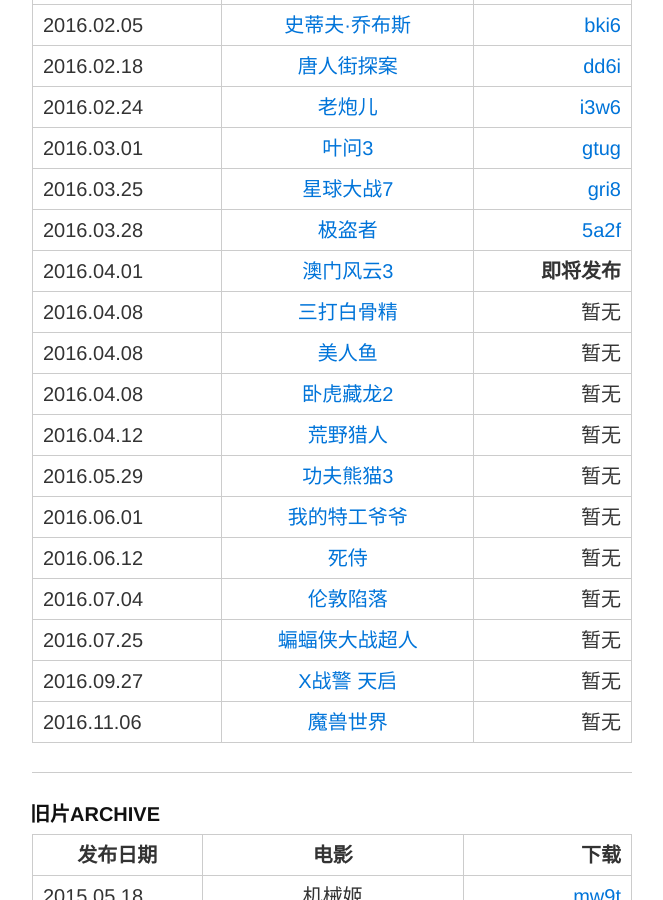
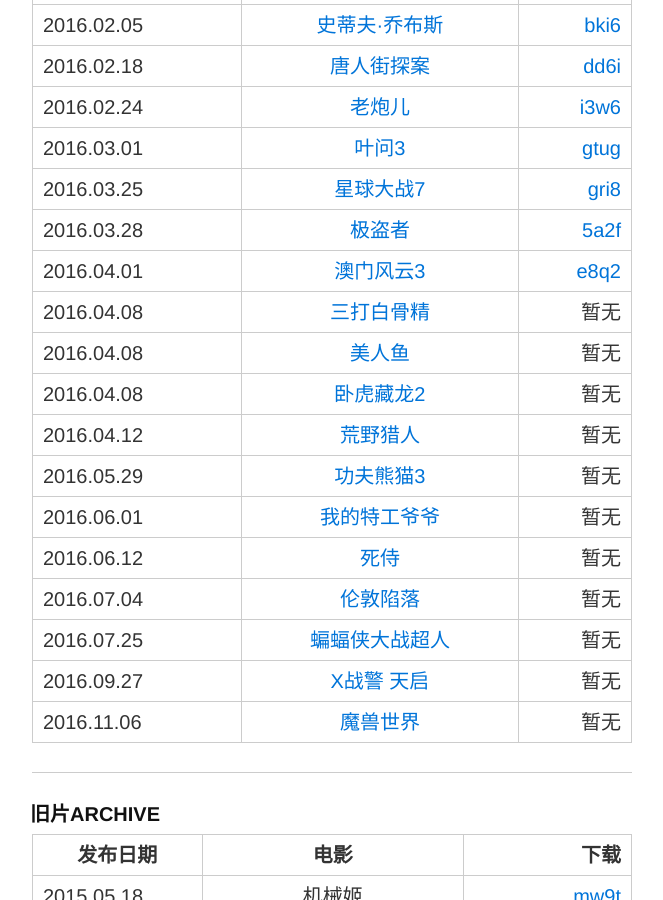
Before and after one commit to creeveliu/moviex.github.io, a Jekyll site: the page built from index.md, in a window 1280 px wide and 900 px high, scrolled down 421 px. Shown: the whole window, without its empty margins (308-971 px from the left). Built offline with Jekyll 4.4.1, drawn with Linux system fonts in a browser that asks for light colours; comment, search, counter and statistics services are not loaded.

Commit message:
Update index.md

```diff
--- a/index.md
+++ b/index.md
@@ -14,7 +14,7 @@
 | 2016.03.01      | [叶问3](http://movie.douban.com/subject/11598977/)     | [gtug](http://pan.baidu.com/s/1Tvyeq)|
 | 2016.03.25      | [星球大战7](https://movie.douban.com/subject/20326665/)     | [gri8](http://pan.baidu.com/s/1pLsxSdP) |
 | 2016.03.28      | [极盗者](https://movie.douban.com/subject/25809384/)     | [5a2f](http://pan.baidu.com/s/1nu6yP5J) |
-| 2016.04.01      | [澳门风云3](http://movie.douban.com/subject/26334559/)     | **即将发布** |
+| 2016.04.01      | [澳门风云3](http://movie.douban.com/subject/26334559/)     | [e8q2](http://pan.baidu.com/s/1mhICmWo) |
 | 2016.04.08      | [三打白骨精](http://movie.douban.com/subject/25827963/)     | 暂无 |
 | 2016.04.08      | [美人鱼](http://movie.douban.com/subject/19944106/)     | 暂无 |
 | 2016.04.08      | [卧虎藏龙2](http://movie.douban.com/subject/21327512/)     | 暂无 |
```
